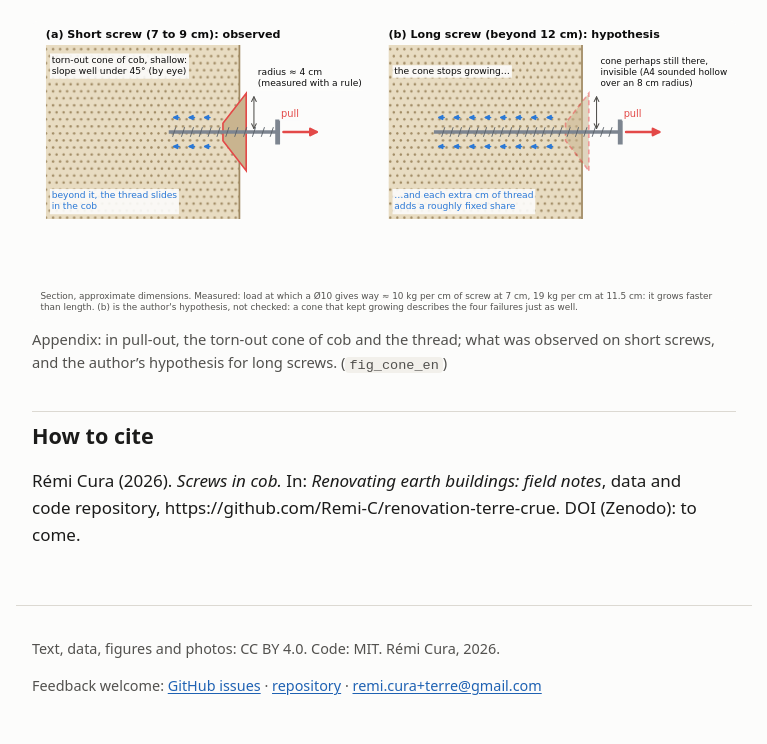
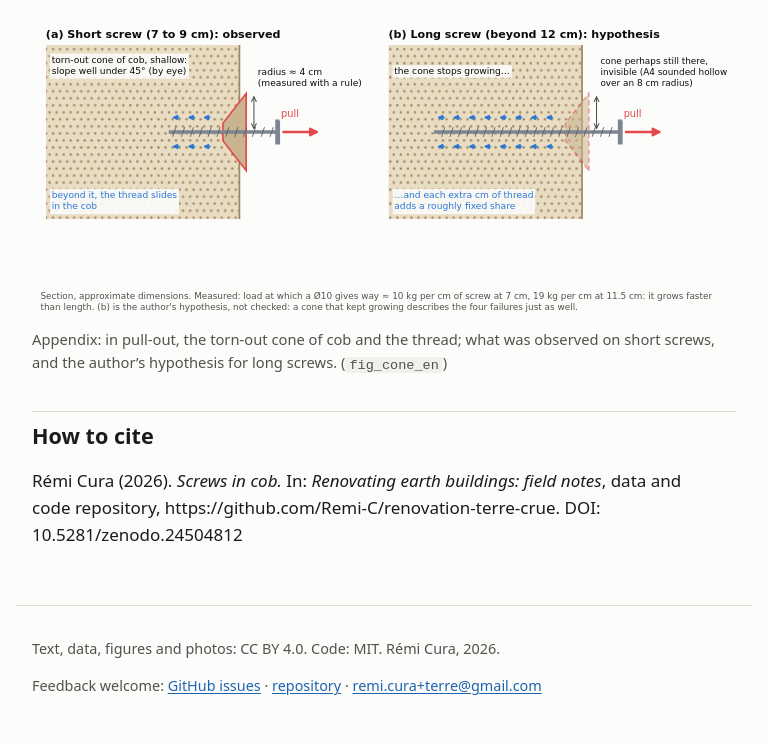
Before and after one commit to Remi-C/renovation-terre-crue, a plain HTML site: page docs/en/vis-dans-la-bauge/data.html in a window 1280 px wide. Shown: the part 7012-7756 px from the top of the page, without its empty margins (256-1023 px from the left). Drawn offline with Linux system fonts and the light colour scheme.

Commit message:
DOI Zenodo 10.5281/zenodo.24504812 (toutes versions) : citation, pages « Données » et papiers .docx
Co-Authored-By: Claude Opus 5.5 <noreply@anthropic.com>

```diff
--- a/docs/en/vis-dans-la-bauge/data.html
+++ b/docs/en/vis-dans-la-bauge/data.html
@@ -147,8 +147,8 @@ author’s hypothesis for long screws.
 <h2 id="how-to-cite">How to cite</h2>
 <p>Rémi Cura (2026). <em>Screws in cob.</em> In: <em>Renovating earth
 buildings: field notes</em>, data and code repository,
-https://github.com/Remi-C/renovation-terre-crue. DOI (Zenodo): to
-come.</p>
+https://github.com/Remi-C/renovation-terre-crue. DOI:
+10.5281/zenodo.24504812</p>
 </main>
 <footer class="bas">
   <p>Text, data, figures and photos: CC BY 4.0. Code: MIT. Rémi Cura,
```
Also changed, not shown: docs/en/humidite-de-la-bauge/data.html (+2 -2 lines), docs/humidite-de-la-bauge/donnees.html (+2 -2 lines), docs/vis-dans-la-bauge/donnees.html (+2 -2 lines), 6 other files.
